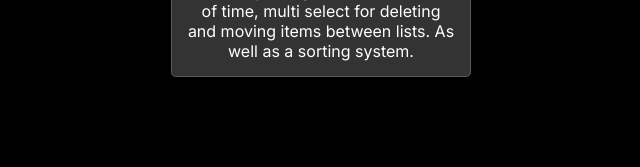
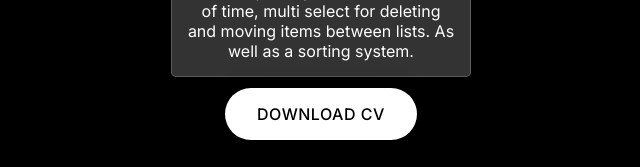
Before and after one commit to MichaelGomes/Portfolio, a PHP site: page / in a window 1280 px wide. Shown: the part 1172-1339 px from the top of the page, without its empty margins (319-959 px from the left). Run offline with PHP 8.4, Linux system fonts and the light colour scheme; some libraries are stand-ins or nearby versions.

Commit message:
Download Resume Functionality

```diff
--- a/index.html
+++ b/index.html
@@ -353,6 +353,13 @@
           </div>
         </section>
       </section>
+
+      <a
+        href="./files/Michael Gomes Resume.pdf"
+        download
+        class="btn btn-download"
+        >Download <span class="u-bolder"> CV</span></a
+      >
     </main>
   </body>
 </html>
--- a/styles.css
+++ b/styles.css
@@ -120,6 +120,17 @@ body::-webkit-scrollbar {
 .btn-contact {
   animation: fade-down 0.5s 0.4s backwards;
   z-index: 100;
+}
+
+.btn-download {
+  padding: 16px 32px;
+  font-size: 16px;
+  position: fixed;
+  bottom: 27px;
+  left: calc(50% - 96px);
+  z-index: 100;
+  box-shadow: 0 6px 23px rgba(0, 0, 0, 0.45);
+  animation: fade-up 0.5s 0.4s backwards;
 }
 
 /* ----------Main----------*/
```
Also changed, not shown: 1 other file.
